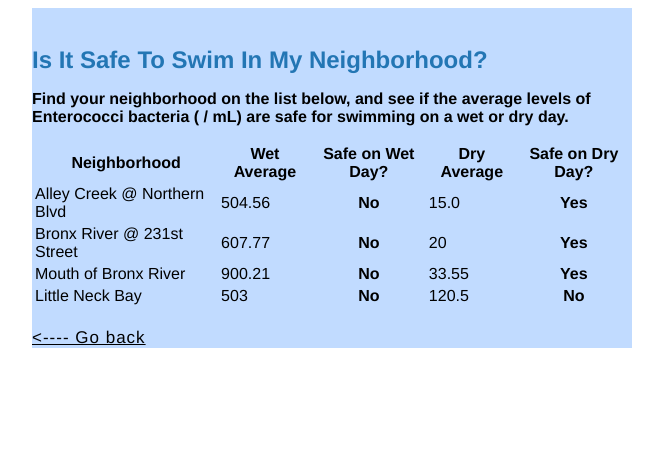
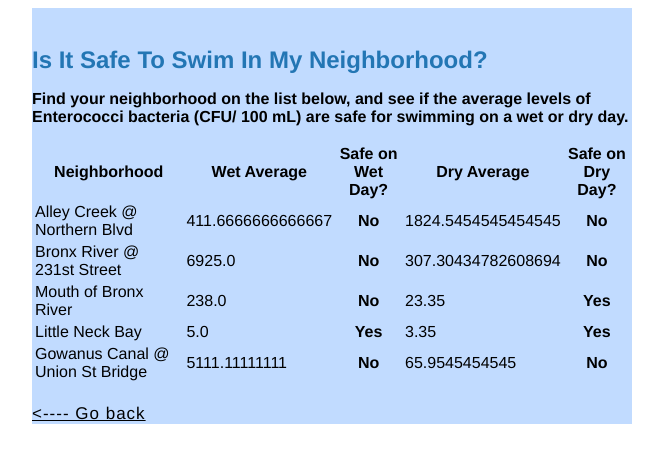
Before and after one commit to MariaVolpe/WaterQuality, a plain HTML site: page neighborhoods.html in a window 1280 px wide. Shown: the whole page, without its empty margins (308-971 px from the left). Drawn offline with Linux system fonts and the light colour scheme.

Commit message:
Update neighborhood table information and minor tweaks to index

```diff
--- a/neighborhoods.html
+++ b/neighborhoods.html
@@ -12,7 +12,7 @@
             <div>
                 <h2>Is It Safe To Swim In My Neighborhood?</h>
                 <p>
-                Find your neighborhood on the list below, and see if the average levels of Enterococci bacteria ( / mL) are safe for swimming on a wet or dry day.
+                Find your neighborhood on the list below, and see if the average levels of Enterococci bacteria (CFU/ 100 mL) are safe for swimming on a wet or dry day.
                 </p>
                 <table style="width:100%">
                         <tr>
@@ -25,31 +25,38 @@
                         </tr>
                         <tr>
                           <td>Alley Creek @ Northern Blvd</td>
-                          <td>504.56</td>
+                          <td>411.6666666666667</td>
                           <th>No</th>
-                          <td>15.0</td>
-                          <th>Yes</th>
+                          <td>1824.5454545454545</td>
+                          <th>No</th>
                         </tr>
                         <tr>
                           <td>Bronx River @ 231st Street</td>
-                          <td>607.77</td>
+                          <td>6925.0</td>
                           <th>No</th>
-                          <td>20</td>
-                          <th>Yes</th>
+                          <td>307.30434782608694</td>
+                          <th>No</th>
                         </tr>
                         <tr>
                             <td>Mouth of Bronx River</td>
-                            <td>900.21</td>
+                            <td>238.0</td>
                             <th>No</th>
-                            <td>33.55</td>
+                            <td>23.35</td>
                             <th>Yes</th>
 
                         </tr>
                         <tr>
                           <td>Little Neck Bay</td>
-                          <td>503</td>
+                          <td>5.0</td>
+                          <th>Yes</th>
+                          <td>3.35</td>
+                          <th>Yes</th>
+                        </tr>
+                        <tr>
+                          <td>Gowanus Canal @ Union St Bridge</td>
+                          <td>5111.11111111</td>
                           <th>No</th>
-                          <td>120.5</td>
+                          <td>65.9545454545</td>
                           <th>No</th>
                         </tr>
                       </table>
```
Also changed, not shown: index.html (+4 -0 lines), 1 other file.
